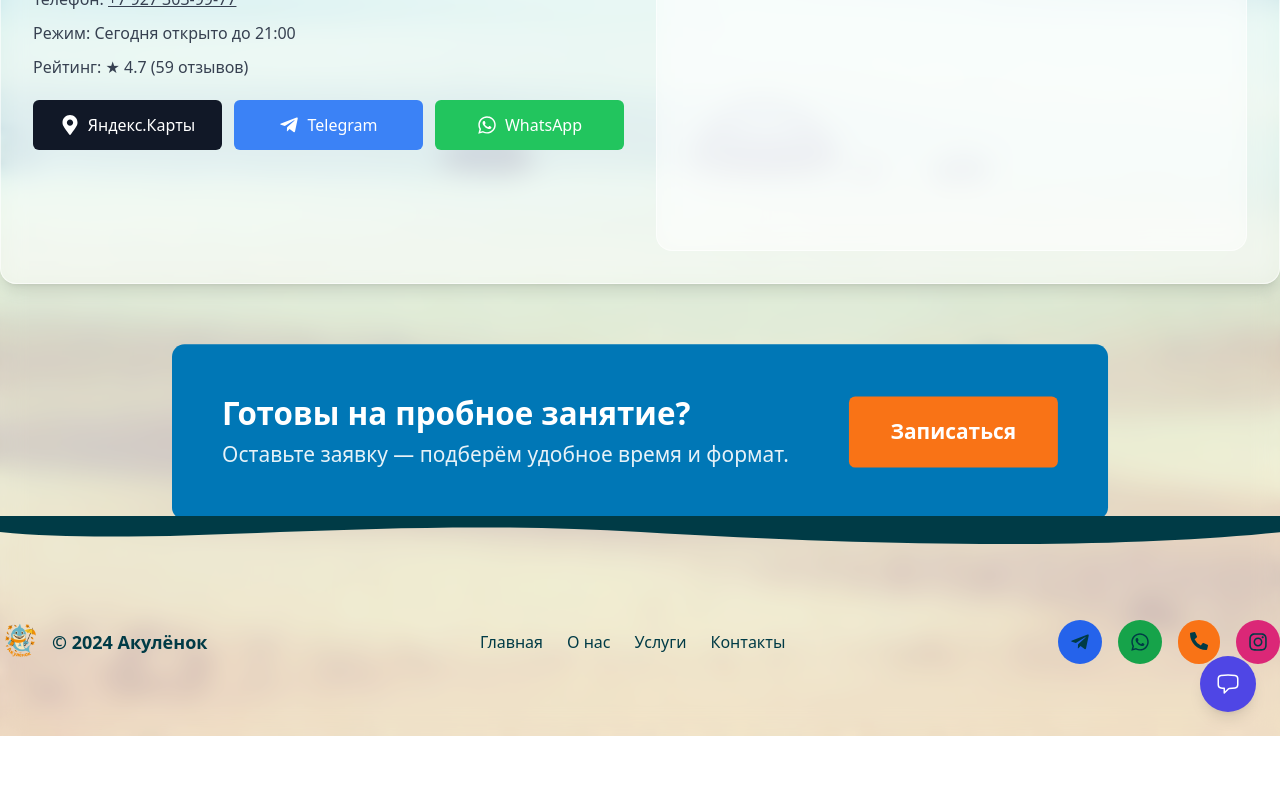
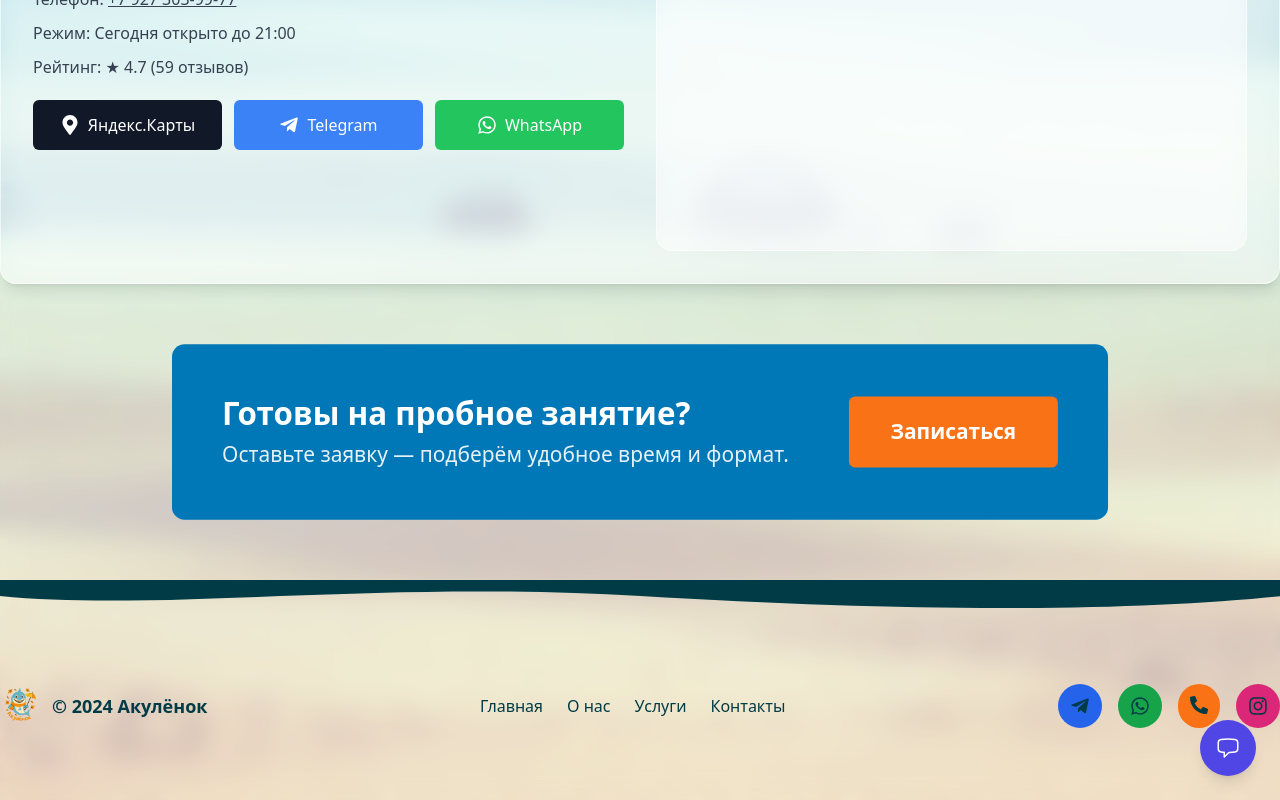
Before and after one commit to peexthree/Akulenok, a Next.js app: page / in a window 1280 px wide. Shown: the part 8220-9020 px from the top of the page. Before the commit the page ends 8956 px from the top, so only its background shows below. Built offline with nearby package versions, Linux system fonts and the light colour scheme.

Commit message:
╨Ю╨▒╨╜╨╛╨▓╨╕╨╗ ╨║╨╛╨┤ ╨┐╤А╨╛╨╡╨║╤В╨░

```diff
--- a/components/cta.js
+++ b/components/cta.js
@@ -5,7 +5,7 @@ import Button from "./Button";
 
 function Cta() {
   return (
-    <Container>
+     <Container className="mb-16">
      <div
         className={clsx(
           "flex flex-wrap items-center justify-between w-full max-w-4xl gap-5 mx-auto text-white bg-aqua-accent px-7 py-7 lg:px-12 lg:py-12 lg:flex-nowrap rounded-xl",
```
